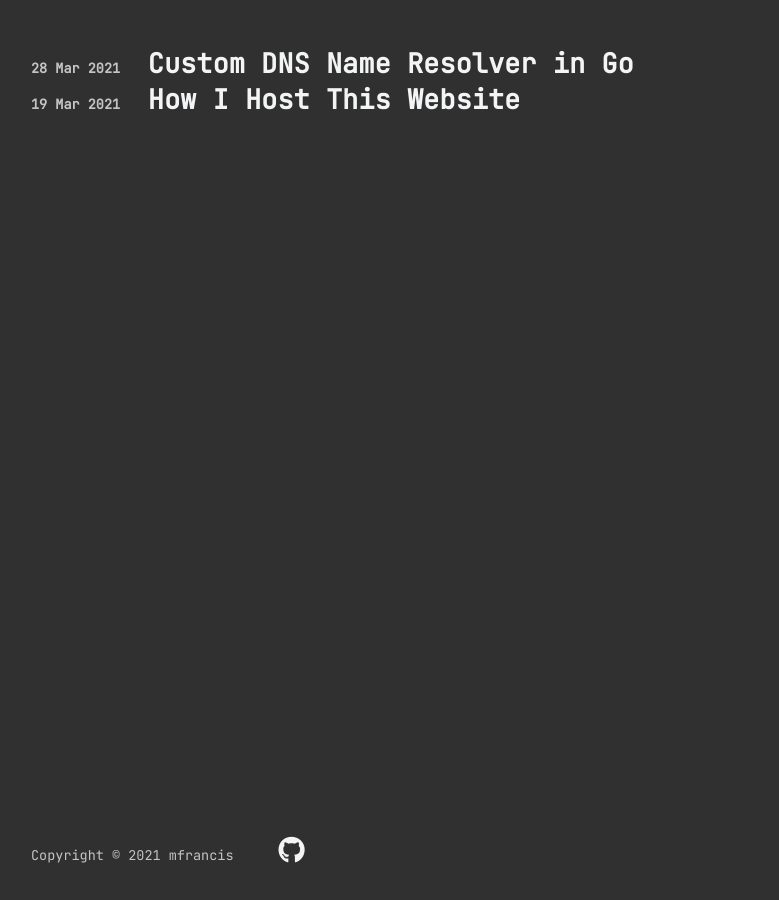
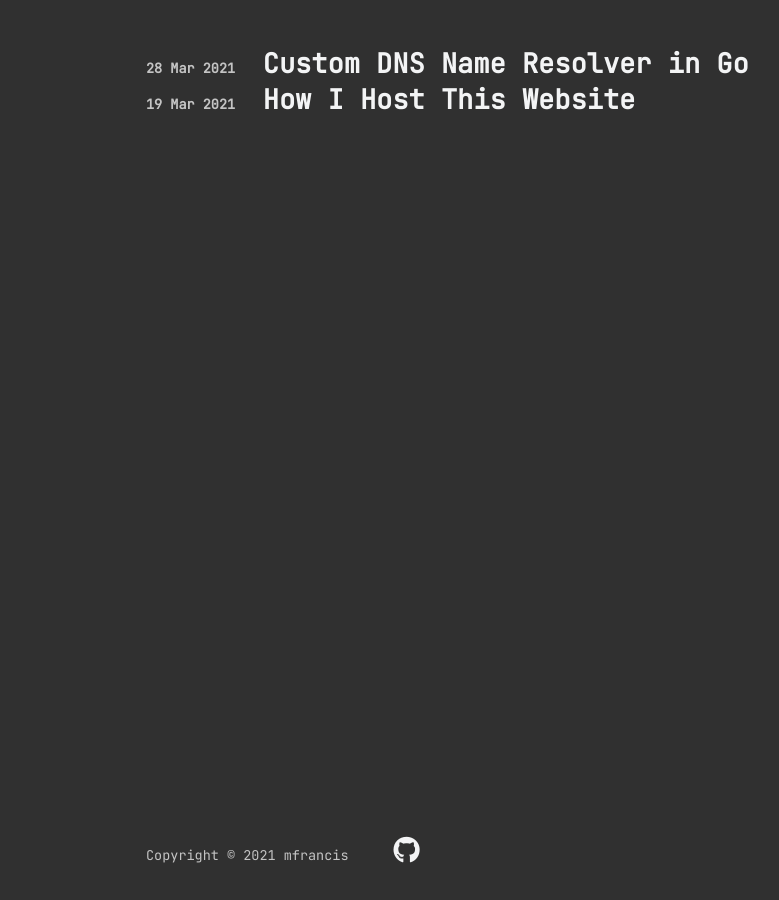
Before and after one commit to m-francis/m-francis.github.io, a Jekyll site: the page built from index.html, in a window 1280 px wide. Shown: the whole page, without its empty margins (14-793 px from the left). Built offline with Jekyll 4.4.1, drawn with Linux system fonts in a browser that asks for light colours; nearby versions of some CDN libraries; comment, search, counter and statistics services are not loaded.

Commit message:
change width

```diff
--- a/_sass/main.scss
+++ b/_sass/main.scss
@@ -10,7 +10,7 @@ $title-font-size: 3vh;
 }
 
 body {
-  max-width: 80rem;
+  max-width: 60rem;
   margin: auto;
   padding: auto;
   padding-left: 5vh;
```
